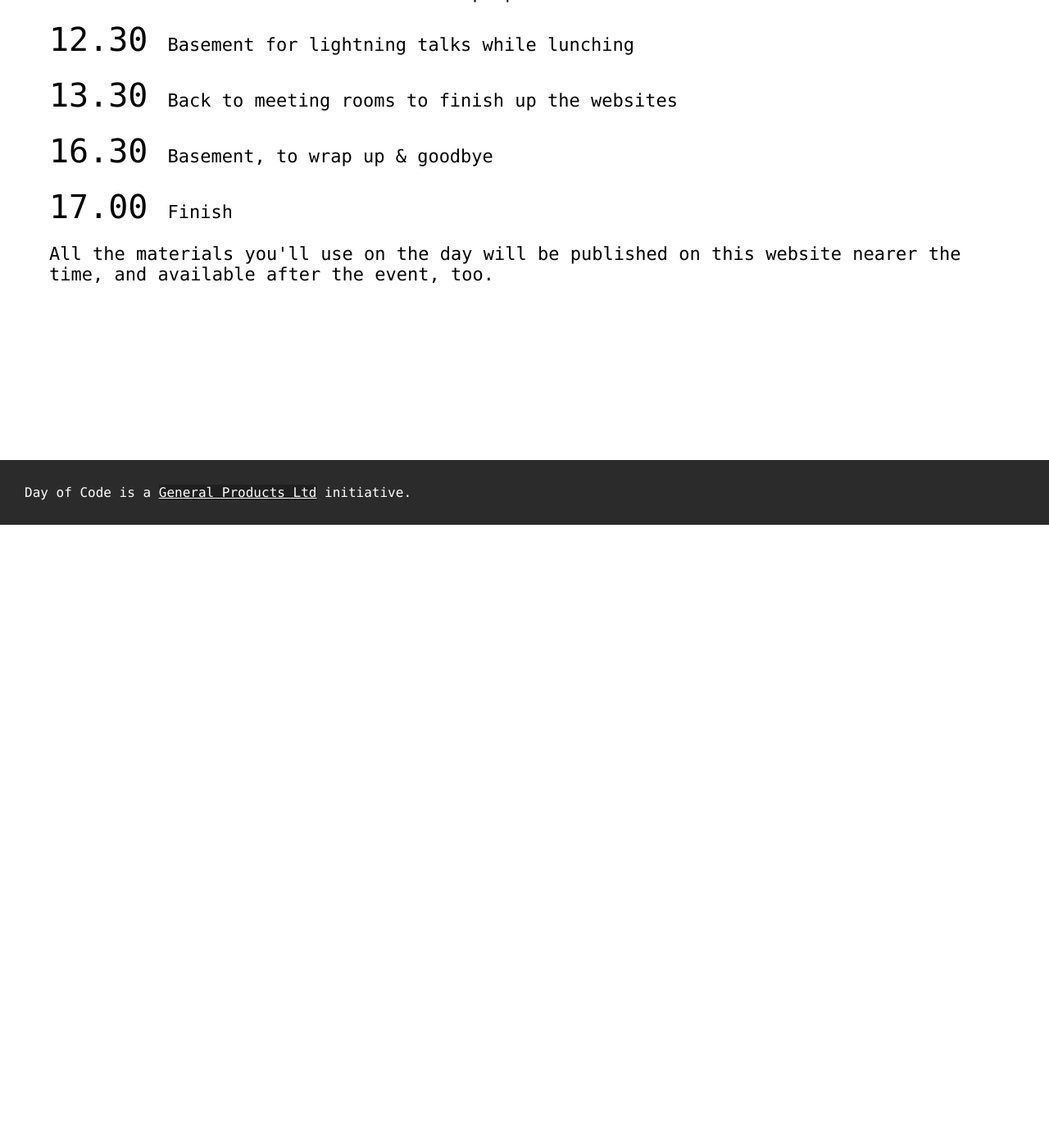
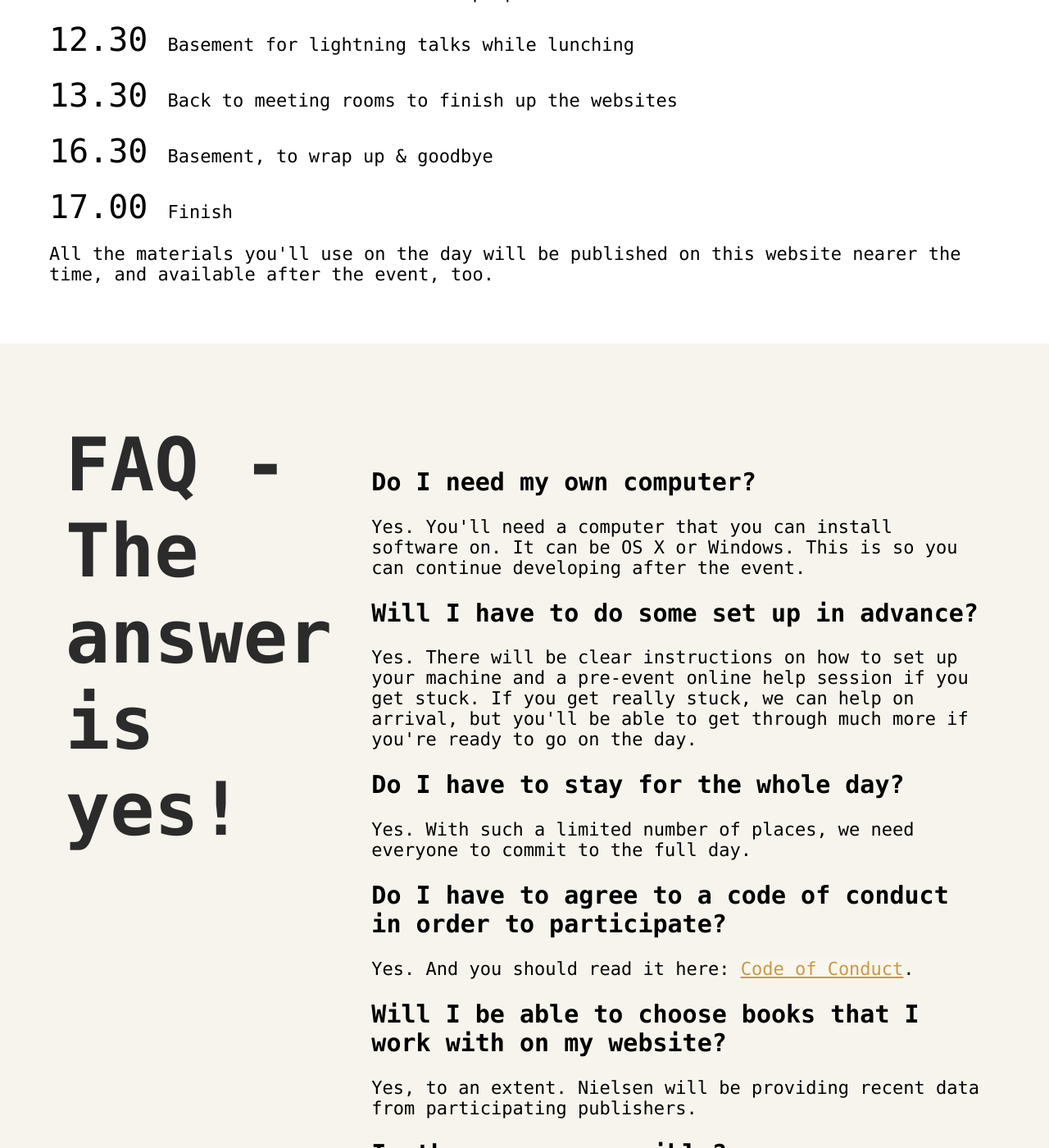
Before and after one commit to GeneralProducts/day-of-code, a Jekyll site: the page built from delegates.html, in a window 1280 px wide and 1400 px high, scrolled down 760 px. Shown: the whole window at 82% size. Built offline with Jekyll 4.4.1, drawn with Linux system fonts in a browser that asks for light colours; some of the changed text lies outside the part shown.

Commit message:
Add yes FAQ to delegate page Adjust the code of conduct to include delegates.

```diff
--- a/delegates.html
+++ b/delegates.html
@@ -34,3 +34,66 @@ title: Day of Code, 2019
     </div>
   </div>
 </section>
+
+
+<section class="section">
+  <div class="section__container--secondary">
+    <div class="section__container">
+      <h1 class="section__heading">
+        FAQ - The answer is yes!
+      </h1>
+      <div class="section__content">
+        <ul>
+          <li>
+            <h2>Do I need my own computer?</h2>
+            <p>
+              Yes. You'll need a computer that you can install software on. It can be OS X or Windows. This is so you can continue developing after the event.
+            </p>
+          </li>
+          <li>
+            <h2>Will I have to do some set up in advance?</h2>
+            <p>
+              Yes. There will be clear instructions on how to set up your machine and a pre-event online help session if you get stuck. If you get really stuck, we can help on arrival, but you'll be able to get through much more if you're ready to go on the day.
+            </p>
+          </li>
+          <li>
+            <h2>Do I have to stay for the whole day?</h2>
+            <p>
+              Yes. With such a limited number of places, we need everyone to commit to the full day.
+            </p>
+          </li>
+          <li>
+            <h2>Do I have to agree to a code of conduct in order to participate?</h2>
+            <p>
+              Yes. And you should read it here: <a href="coc">Code of Conduct</a>.
+            </p>
+          </li>
+          <li>
+            <h2>Will I be able to choose books that I work with on my website?</h2>
+            <p>
+              Yes, to an extent. Nielsen will be providing recent data from participating publishers.
+            </p>
+          </li>
+          <li>
+            <h2>Is the venue accessible?</h2>
+            <p>
+              Yes. There is a ramp up to the external entrance and elevators to the floors we will be using.
+            </p>
+          </li>
+          <li>
+            <h2>Can the lunch cater for my dietary needs?</h2>
+            <p>
+              Yes. There will be a survey sent out beforehand to gather that information. Everyone should bring their own snacks.
+            </p>
+          </li>
+          <li>
+            <h2>Will I really build a book website in a day?</h2>
+            <p>
+              Yes. And it will look like this one: <a href="https://www.snowbooks.com/portfolio">snowbooks.com</a>.
+            </p>
+          </li>
+        </ul>
+      </div>
+    </div>
+  </div>
+</section>
--- a/index.html
+++ b/index.html
@@ -86,7 +86,7 @@ title: Day of Code, 2019
           </li>
         </ul>
         <cite>
-          Publishing is hard to understand. Software is easier! It is so much more cost-effective to train willing publishing people in software than to train software people in publishing.
+          Publishing is hard to understand. Software is easier! It is so much more cost-effective to train willing book industry people in software than to train software people in the book industry.
         </cite>
       </div>
     </div>
```
Also changed, not shown: other parts of index.html (+1 -1 lines), coc.html (+13 -11 lines).
